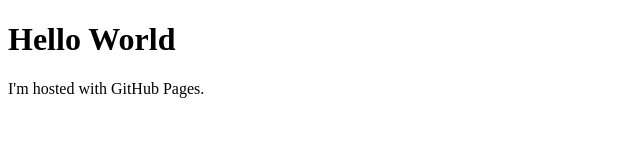
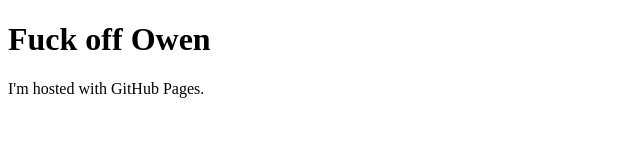
Before and after one commit to EthanD57/College, a plain HTML site: page index.html in a window 1280 px wide. Shown: the whole page, without its empty margins (0-640 px from the left). Drawn offline with Linux system fonts and the light colour scheme.

Commit message:
Update index.html

```diff
--- a/index.html
+++ b/index.html
@@ -1,7 +1,7 @@
 <!DOCTYPE html>
 <html>
 <body>
-<h1>Hello World</h1>
+<h1>Fuck off Owen</h1>
 <p>I'm hosted with GitHub Pages.</p>
 </body>
 </html>
```
